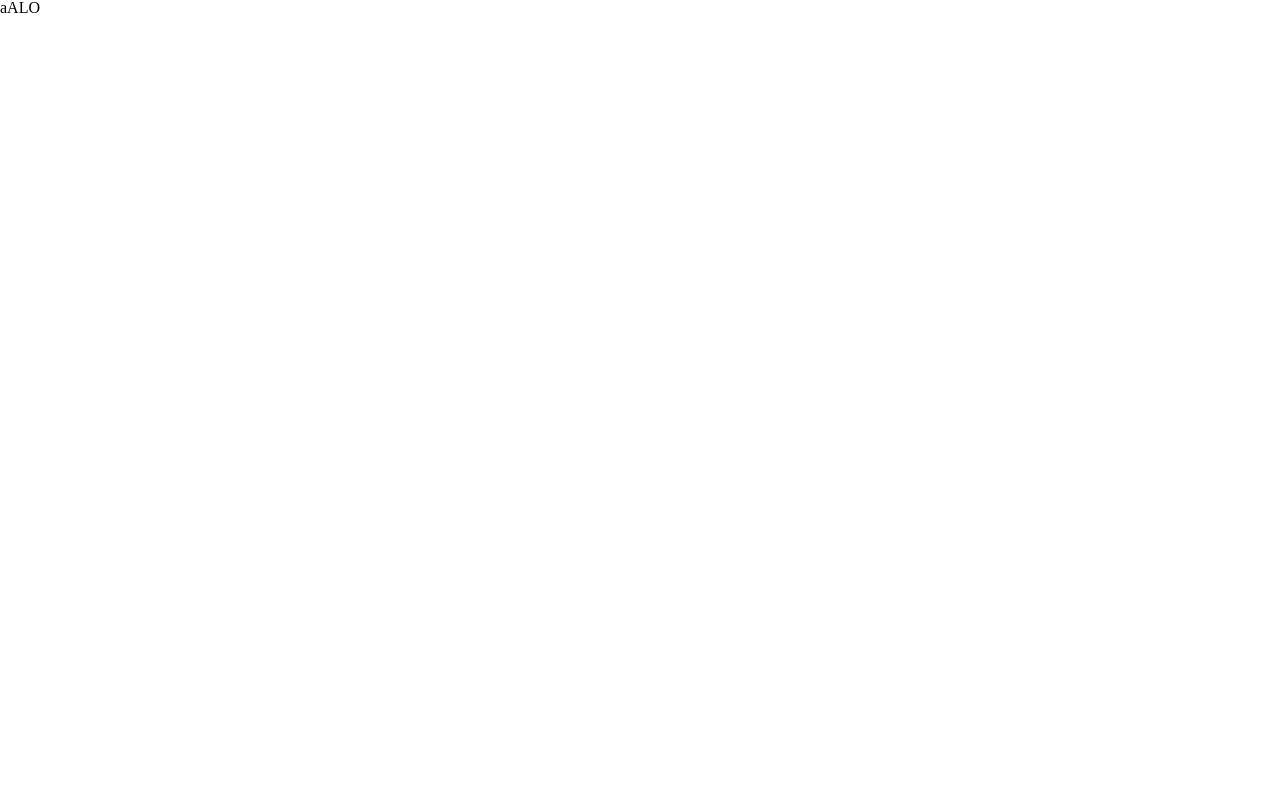
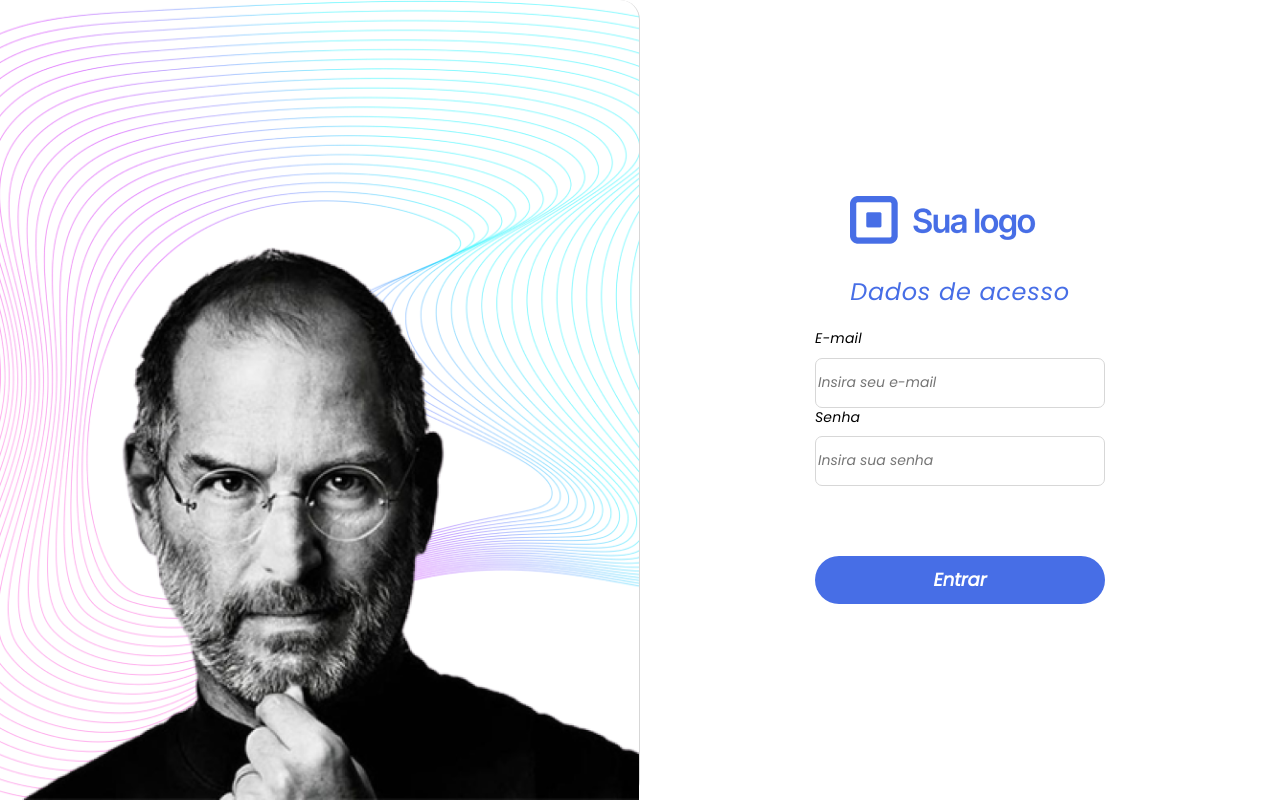
Before and after one commit to IgorBragaDev/WriteSpace, a React (Vite) app in the folder frontend/startpn/: page /login in a window 1280 px wide. Built offline with nearby package versions, Linux system fonts and the light colour scheme.

Commit message:
Feat: Login page

```diff
--- a/frontend/startpn/src/components/button/index.jsx
+++ b/frontend/startpn/src/components/button/index.jsx
@@ -9,6 +9,7 @@ const Button = ({
   border,
   backgroundColor,
   buttonTypography,
+  marginTop
 }) => {
   const buttonStyle = {
     height: height,
@@ -18,6 +19,7 @@ const Button = ({
     borderRadius: borderRadius,
     border: border,
     backgroundColor: backgroundColor,
+    marginTop : marginTop
   };
   return (
     <>
--- a/frontend/startpn/src/pages/Loginpage/index.jsx
+++ b/frontend/startpn/src/pages/Loginpage/index.jsx
@@ -1,5 +1,79 @@
+import Logo from "../../components/logo";
+import Input from "../../components/inputs";
+import Button from "../../components/button";
+import SteveJobs from "../../images/png/stevejobs.png";
+import Ondas from "../../images/png/ondas.png";
+import "./login.css"
 const LoginPage = () => {
-  return <h1>aALO</h1>;
+  return (
+    <>
+      <div className="resposiveContainer">
+        <div className="LoginpageContainer">
+          <div className="logoTittleContainerLogin">
+            <Logo width={"190px"} heigth={"47.739px"} />
+            <h1 className="text_circular_color_blue">Dados de acesso</h1>
+          </div>
+          <form>
+            <div>
+              <Input
+                htmlFor={"email"}
+                id={"email"}
+                type={"text"}
+                name={"E-mail"}
+                placeholder={"Insira seu e-mail"}
+                display={"grid"}
+                grid={"auto auto"}
+                gap={"10px"}
+                inputHeight={"50px"}
+                inputWidth={"100%"}
+                inputMaxWidth={"418px"}
+                inputMinWidth={"290px"}
+                inputBorderRadius={"7px"}
+                inputBorder={"1px solid #D7D7D7"}
+                labeltypography="text_circular_label"
+                placeholdertypography="text_circular_placeholder"
+              />
+            </div>
+            <Input
+              htmlFor={"password"}
+              id={"password"}
+              type={"text"}
+              name={"Senha"}
+              placeholder={"Insira sua senha"}
+              display={"grid"}
+              grid={"auto auto"}
+              gap={"10px"}
+              inputHeight={"50px"}
+              inputWidth={"100%"}
+              inputMaxWidth={"418px"}
+              inputMinWidth={"290px"}
+              inputBorderRadius={"7px"}
+              inputBorder={"1px solid #D7D7D7"}
+              labeltypography="text_circular_label"
+              placeholdertypography="text_circular_placeholder"
+            />
+             <Button
+              type={"text"}
+              buttonText={"Entrar"}
+              width={"100%"}
+              height={"48px"}
+              maxWidth={"324px"}
+              minWidth={"267px"}
+              borderRadius={"60px"}
+              border={"none"}
+              backgroundColor={"#476EE6"}
+              buttonTypography="text_circular_button_color_FFF"
+              marginTop={"70px"}
+            />
+          </form>
+        </div>
+        <div className="steveContainerLogin">
+          <img className="steveImageLogin" src={SteveJobs}/>
+          <img className="wavesImageLogin" src={Ondas}></img>
+        </div>
+      </div>
+    </>
+  );
 };
 
 export default LoginPage;
--- /dev/null
+++ b/frontend/startpn/src/pages/Loginpage/login.css
@@ -0,0 +1,45 @@
+.LoginpageContainer {
+    height: 100vh;
+    padding: 16px 20px;
+    display: flex;
+    flex-direction: column;
+    align-items: center;
+    justify-content: center;
+    gap: 20px;
+    @media (min-width: 1024px) {
+      width: 50%;
+    }
+  }
+
+  .logoTittleContainerLogin{
+
+    display: flex;
+    flex-direction: column;
+    gap: 30px;
+
+  }
+
+  .steveContainerLogin   {
+    display: none;
+    position: relative;
+    width: 50%;
+    height: 100vh;
+    border-right: 1px solid #d7d7d7;
+    border-radius: 20px;
+    @media (min-width: 1024px) {
+      display: block;
+    }
+  }
+
+  .steveImageLogin {
+    position: absolute;
+    bottom: 0;
+    right: 0;
+    width: 100%;
+    /* max-width: 690px;  */
+  }
+
+  .wavesImageLogin {
+    width: 100%;
+    height: 100vh;
+  }
```
